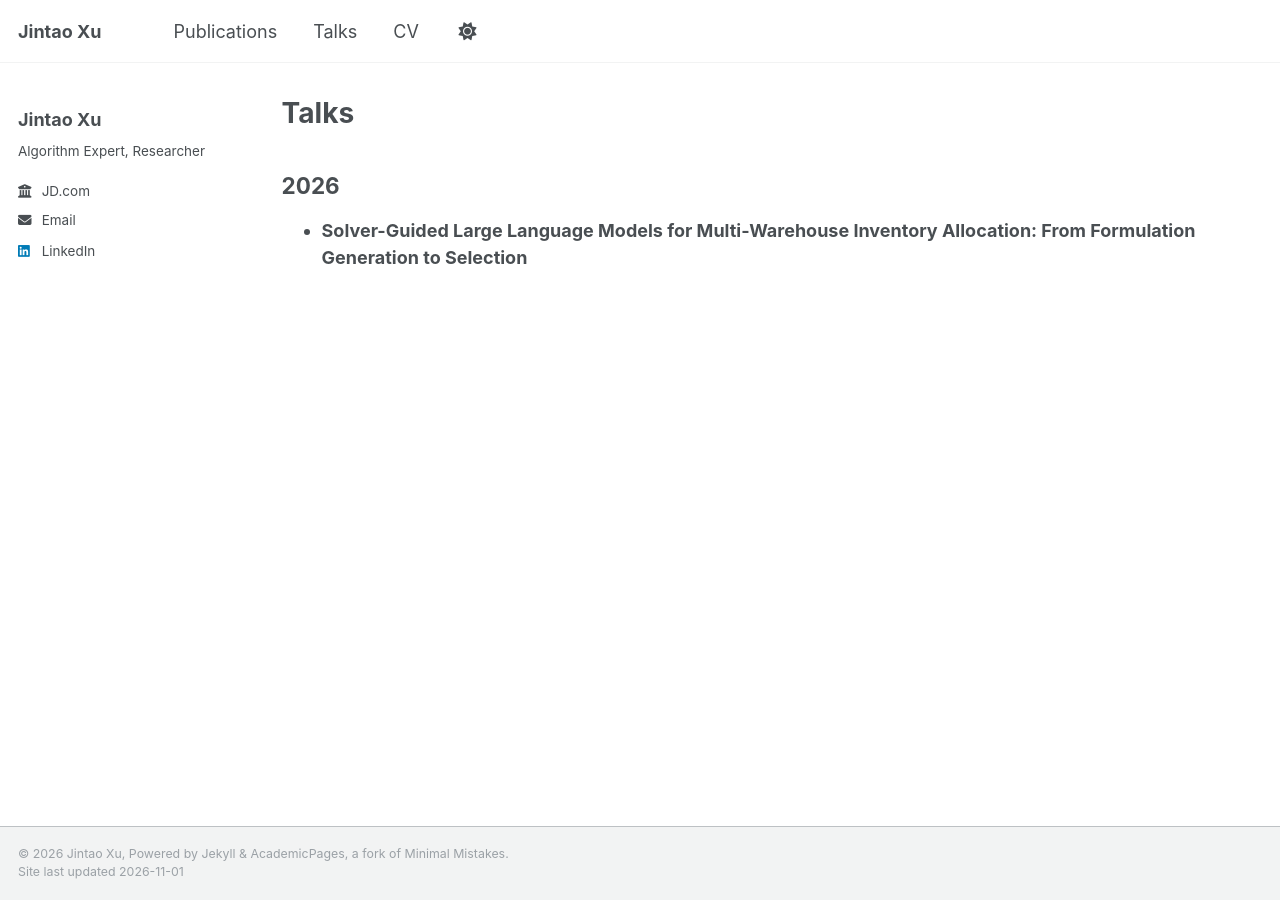
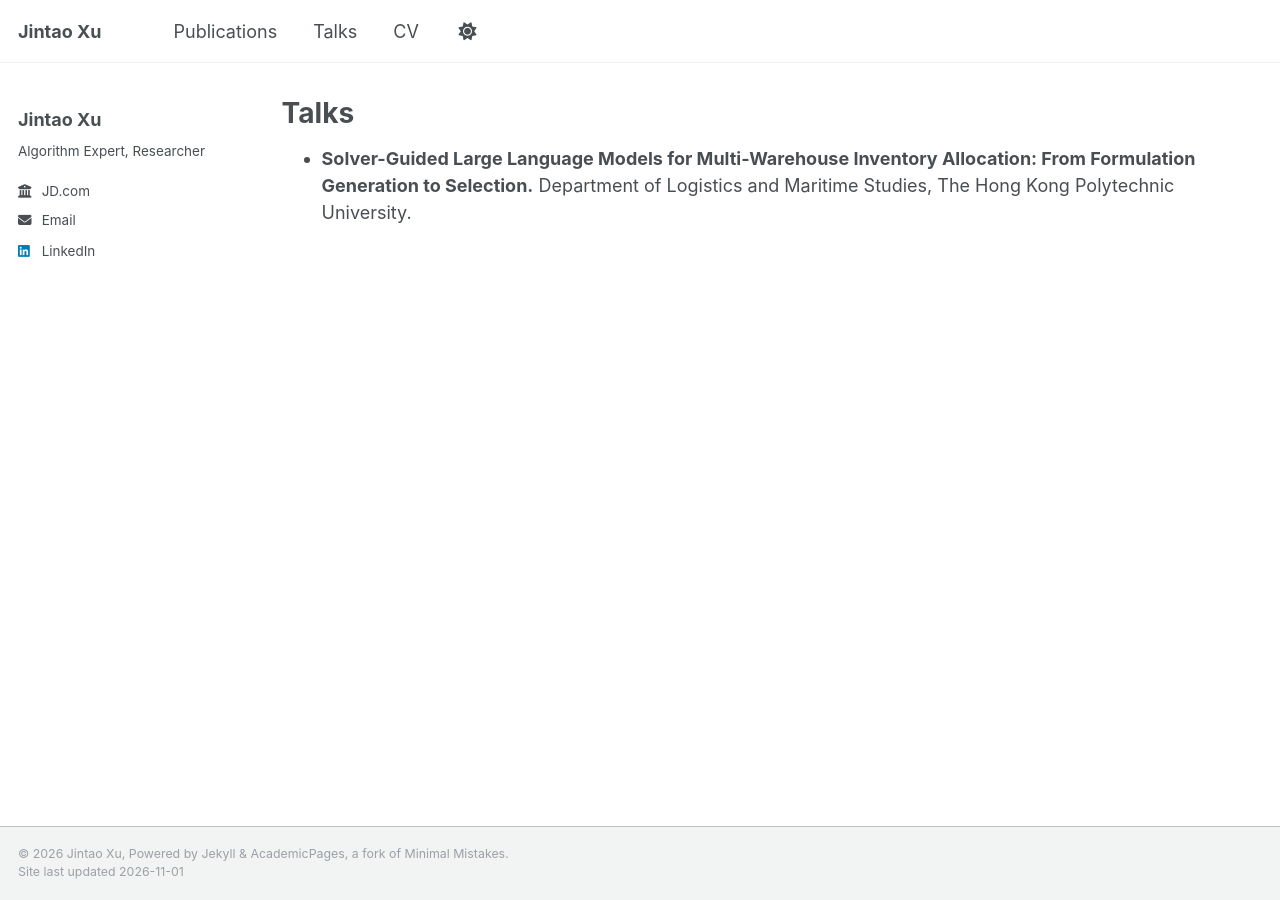
Before and after one commit to JintaoXuMath/JintaoXuMath.github.io, a Jekyll site: the page built from _pages/talks.md, in a window 1280 px wide. Built offline with Jekyll 4.4.1, drawn with Linux system fonts in a browser that asks for light colours.

Commit message:
Update talks.md

```diff
--- a/_pages/talks.md
+++ b/_pages/talks.md
@@ -5,7 +5,5 @@ permalink: /talks/
 author_profile: true
 ---
 
-## 2026
-
 - **Solver-Guided Large Language Models for Multi-Warehouse Inventory Allocation:
-From Formulation Generation to Selection**
+From Formulation Generation to Selection.** Department of Logistics and Maritime Studies, The Hong Kong Polytechnic University.
```
